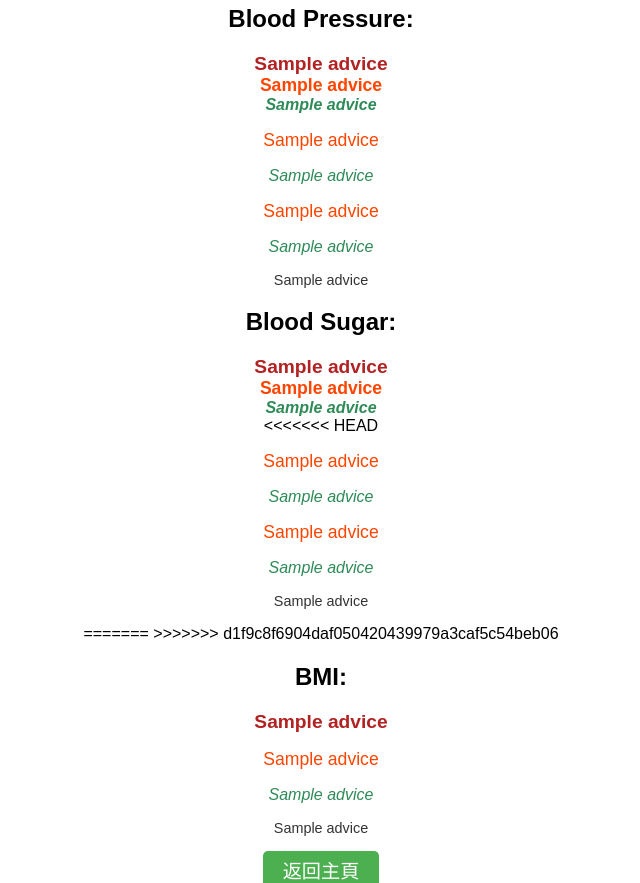
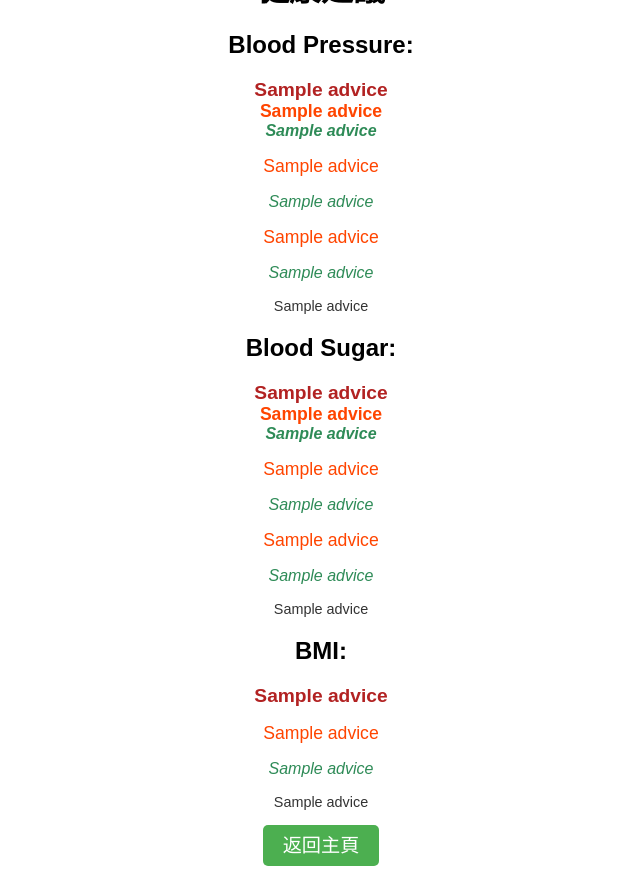
Before and after one commit to yikkchen/healthcare, a Flask app: template templates/result.html in a window 1280 px wide. Shown: the top 883 px of the page, without its empty margins (319-959 px from the left). Run offline with Flask 3, Linux system fonts and the light colour scheme; the template is opened without the code that fills it: most values are stand-ins (such as "Sample title", 1, 10 or a date in 2020).

Commit message:
補回gi

```diff
--- a/templates/result.html
+++ b/templates/result.html
@@ -104,7 +104,6 @@
                             </ul>
 
                         {% endfor %}
-<<<<<<< HEAD
                     </ul>
                     <ul class="font-second-strong">
                         {% for advice in fontSecondStrong.blood_sugar[:1] %}
@@ -131,17 +130,13 @@
                             <li>{{ advice }}</li>
                         {% endfor %}
                     </ul>
-=======
-                    </ul>
-
-                    <!-- 加入了解 GI 值的按鈕 -->
-                    {% if '！注意！你的血糖高於正常範圍' in fontLargestStrong.blood_sugar[0] %}
-                        <div class="gi-link">
-                            <a href="{{ url_for('GI') }}" class="btn btn-info">點我了解GI值</a>
-                        </div>
-                    {% endif %}
->>>>>>> d1f9c8f6904daf050420439979a3caf5c54beb06
                 </div>
+                <!-- 加入了解 GI 值的按鈕 -->
+                {% if '！注意！你的血糖高於正常範圍' in fontLargestStrong.blood_sugar[0] %}
+                <div class="gi-link">
+                    <a href="{{ url_for('GI') }}" class="btn btn-info">點我了解GI值</a>
+                </div>
+                {% endif %}
             {% endif %}
         </div>
 
```
